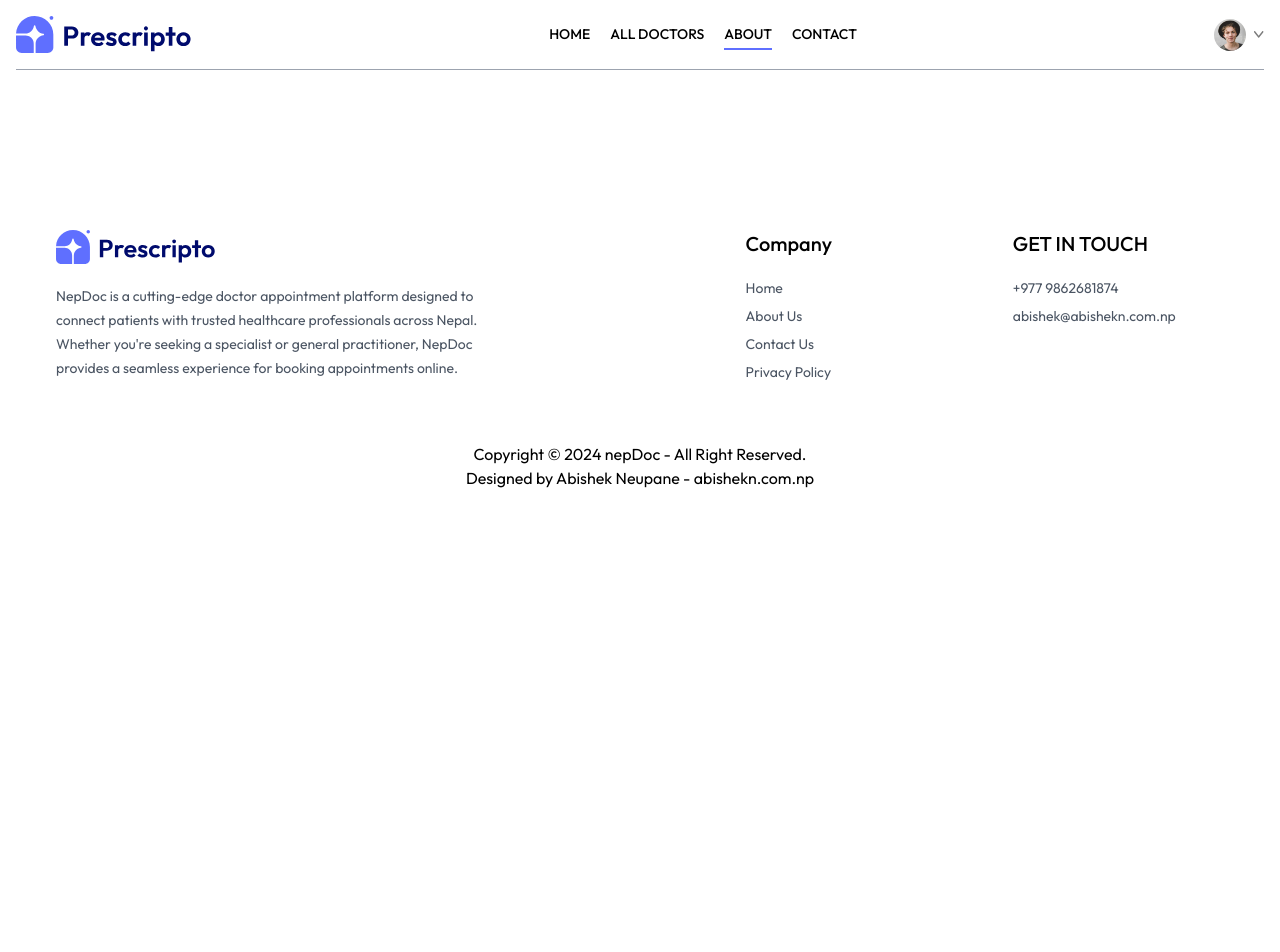
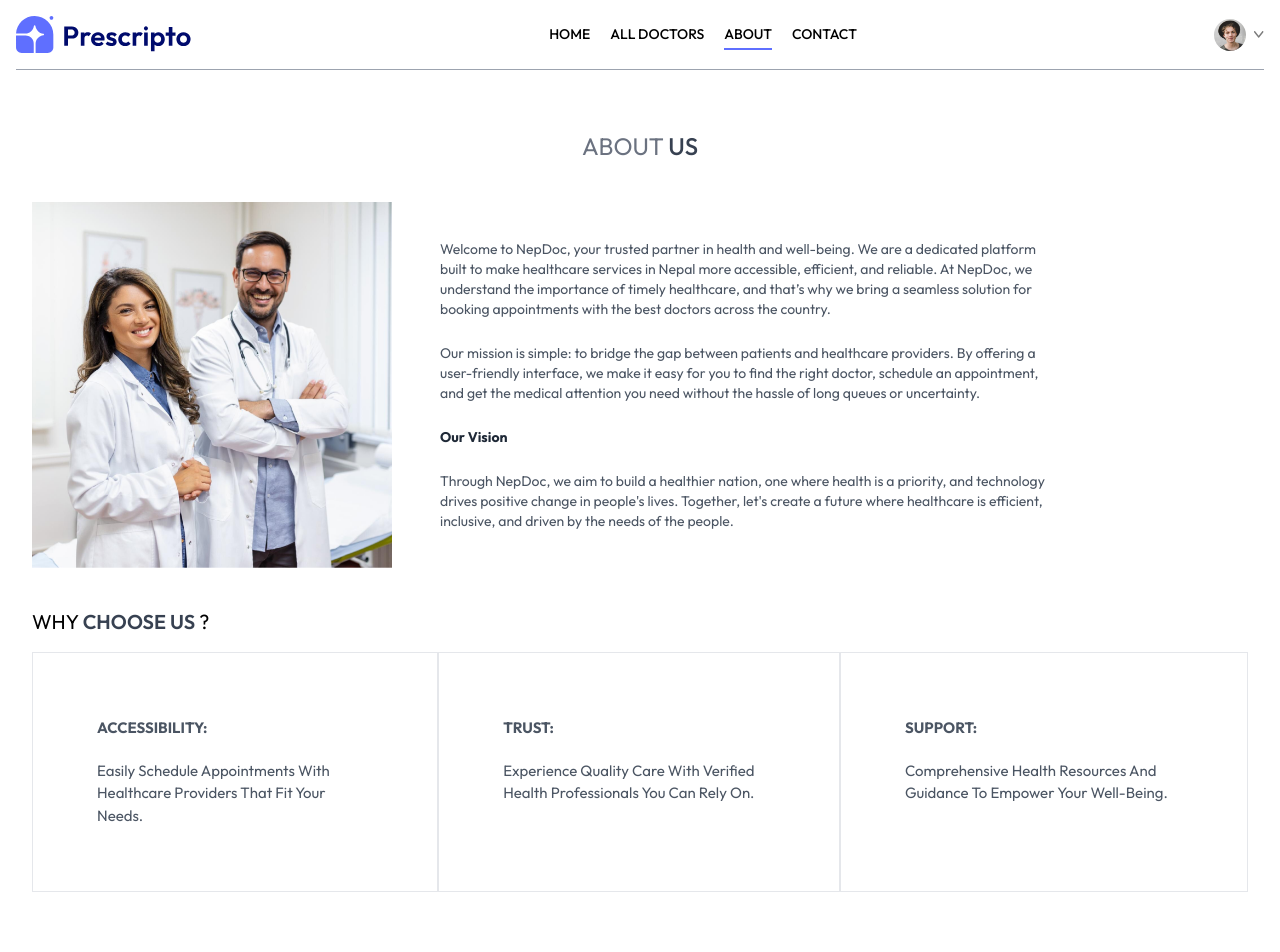
Before and after one commit to virtualabishek/nepDoc, a React (Vite) app in the folder frontend/: page /about in a window 1280 px wide. Shown: the top 952 px of the page. Before the commit the page ends 800 px from the top, so only its background shows below. Built offline with nearby package versions, Linux system fonts and the light colour scheme.

Commit message:
Finished creating a about US page

```diff
--- a/frontend/src/pages/About.jsx
+++ b/frontend/src/pages/About.jsx
@@ -1,7 +1,79 @@
 import React from "react";
+import { assets } from "../assets/assets";
 
 const About = () => {
-  return <div></div>;
+  return (
+    <div className="container mx-auto px-4">
+      {/* Section title */}
+      <div className="text-center text-2xl pt-10 text-gray-500">
+        <p>
+          ABOUT <span className="text-gray-700 font-medium">US</span>
+        </p>
+      </div>
+      {/* Image and text container */}
+      <div className="my-10 flex flex-col md:flex-row gap-12">
+        {/* Image */}
+        <img
+          className="w-full h-auto md:w-[360px] object-cover"
+          src={assets.about_image}
+          alt="About Us"
+        />
+        {/* Text section */}
+        <div className="flex flex-col justify-center gap-6 md:w-2/4 text-sm text-gray-600">
+          <p>
+            Welcome to NepDoc, your trusted partner in health and well-being. We
+            are a dedicated platform built to make healthcare services in Nepal
+            more accessible, efficient, and reliable. At NepDoc, we understand
+            the importance of timely healthcare, and that’s why we bring a
+            seamless solution for booking appointments with the best doctors
+            across the country.
+          </p>
+          <p>
+            Our mission is simple: to bridge the gap between patients and
+            healthcare providers. By offering a user-friendly interface, we make
+            it easy for you to find the right doctor, schedule an appointment,
+            and get the medical attention you need without the hassle of long
+            queues or uncertainty.
+          </p>
+          <b className="text-gray-800">Our Vision</b>
+          <p>
+            Through NepDoc, we aim to build a healthier nation, one where health
+            is a priority, and technology drives positive change in people's
+            lives. Together, let's create a future where healthcare is
+            efficient, inclusive, and driven by the needs of the people.
+          </p>
+        </div>
+      </div>
+      <div className="text-xl my-4">
+        <p>
+          WHY <span className="text-gray-700 font-semibold">CHOOSE US</span> ?
+        </p>
+      </div>
+      <div className="flex flex-col md:flex-row mb-20">
+        <div className="border px-10 md:px-16 py-8 sm:py-16 flex flex-col gap-5 text-[15px] hover:bg-primary hover:text-white transition-all duration-300 text-gray-600 cursor-pointer">
+          <b>ACCESSIBILITY:</b>
+          <p>
+            Easily Schedule Appointments With Healthcare Providers That Fit Your
+            Needs.
+          </p>
+        </div>
+        <div className="border px-10 md:px-16 py-8 sm:py-16 flex flex-col gap-5 text-[15px] hover:bg-primary hover:text-white transition-all duration-300 text-gray-600 cursor-pointer">
+          <b>TRUST:</b>
+          <p>
+            Experience Quality Care With Verified Health Professionals You Can
+            Rely On.
+          </p>
+        </div>
+        <div className="border px-10 md:px-16 py-8 sm:py-16 flex flex-col gap-5 text-[15px] hover:bg-primary hover:text-white transition-all duration-300 text-gray-600 cursor-pointer">
+          <b>SUPPORT:</b>
+          <p>
+            Comprehensive Health Resources And Guidance To Empower Your
+            Well-Being.
+          </p>
+        </div>
+      </div>
+    </div>
+  );
 };
 
 export default About;
```
